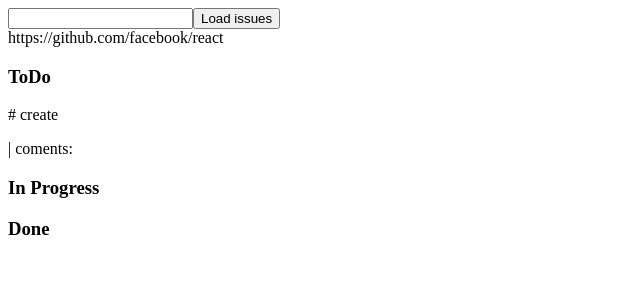
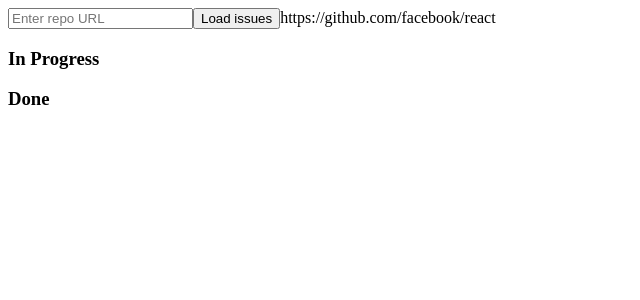
Before and after one commit to radiatom/-github-test-task, a React (Create React App) app: page / in a window 1280 px wide. Shown: the top 300 px of the page, without its empty margins (0-640 px from the left). Built offline with nearby package versions, Linux system fonts and the light colour scheme.

Commit message:
toDo list good looks

```diff
--- a/src/api/api.ts
+++ b/src/api/api.ts
@@ -14,7 +14,7 @@ import axios from "axios"
 //         })
 // }
 export const getData = (owner: string, repo: string) => {
-    return axios.get(`https://api.github.com/repos/${owner}/${repo}/issues`)
+    return axios.get(`https://api.github.com/repos/${owner}/${repo}/issues?state=open&per_page=100`)
         .then((res) => {
             return res.data
         })
--- a/src/components/Search.tsx
+++ b/src/components/Search.tsx
@@ -10,7 +10,10 @@ const Search = (props: any) => {
     const handleChange = (event: any) => {
         setValue(event.target.value);
     }
-
+    const [look, setLook] = useState(false)
+    const openLink = () => {
+        setLook(!look);
+    }
     const splitUrlOwer = value.split('/')
     const owner = splitUrlOwer[3]
 
@@ -18,14 +21,19 @@ const Search = (props: any) => {
     const repo = splitUrlRepo[4]
 
     const dispatch = useDispatch()
-    const click=()=>{
-        dispatch(setToDoListIssues(owner,repo))
+    const click = () => {
+        //@ts-ignore
+        dispatch(setToDoListIssues(owner, repo))
+        openLink()
     }
     return (
         <div >
-            <input type="text" value={value} onChange={handleChange} />
+            <input placeholder="Enter repo URL" type="text" value={value} onChange={handleChange} />
             <button onClick={click}>Load issues</button>
-            <Links owner={owner} repo={repo}/>
+            {look ?
+                <Links owner={owner} repo={repo} />
+                :
+                null}
             https://github.com/facebook/react
         </div>
     );
--- a/src/components/ToDoList.tsx
+++ b/src/components/ToDoList.tsx
@@ -6,15 +6,20 @@ import { issueType } from '../reactRedux/ToDoListReducer';
 
 
 
-const ToDoList = (props: any) => {
+const ToDoList = () => {
     const testData = useSelector(issueToDoListDataSelector)
-
     return (
         <div >
-            <h3>ToDo</h3>
-            <div>
-                {testData.map((el: issueType) => ( <Issue key={el.number} el={el} /> ))}
-            </div>
+            {testData[0].number !== null ?
+                <div>
+                    <h3>ToDo</h3>
+                    <div>
+                        {testData.map((el: issueType) => (<Issue key={el.number} el={el} />))}
+                    </div>
+                </div>
+                :
+                null
+            }
         </div>
     );
 }
--- a/src/reactRedux/ToDoListReducer.ts
+++ b/src/reactRedux/ToDoListReducer.ts
@@ -62,6 +62,7 @@ export const setToDoListIssues = (owner: string, repo: string) => async (dispatc
         const res: Array<DataItemType> = []
         // console.log(res)
         for (let a = 0; a < data.length; a++) {
+            if (data[a].created_at === data[a].updated_at) {
                 let obj: DataItemType = {
                     title: data[a].title,
                     number: data[a].number,
@@ -71,6 +72,7 @@ export const setToDoListIssues = (owner: string, repo: string) => async (dispatc
                 }
                 res.push(obj)
             }
+        }
         // console.log(res)
         //@ts-ignore
         dispatch(setData(res))
```
Lines whose indentation alone changed are shown as unchanged.
